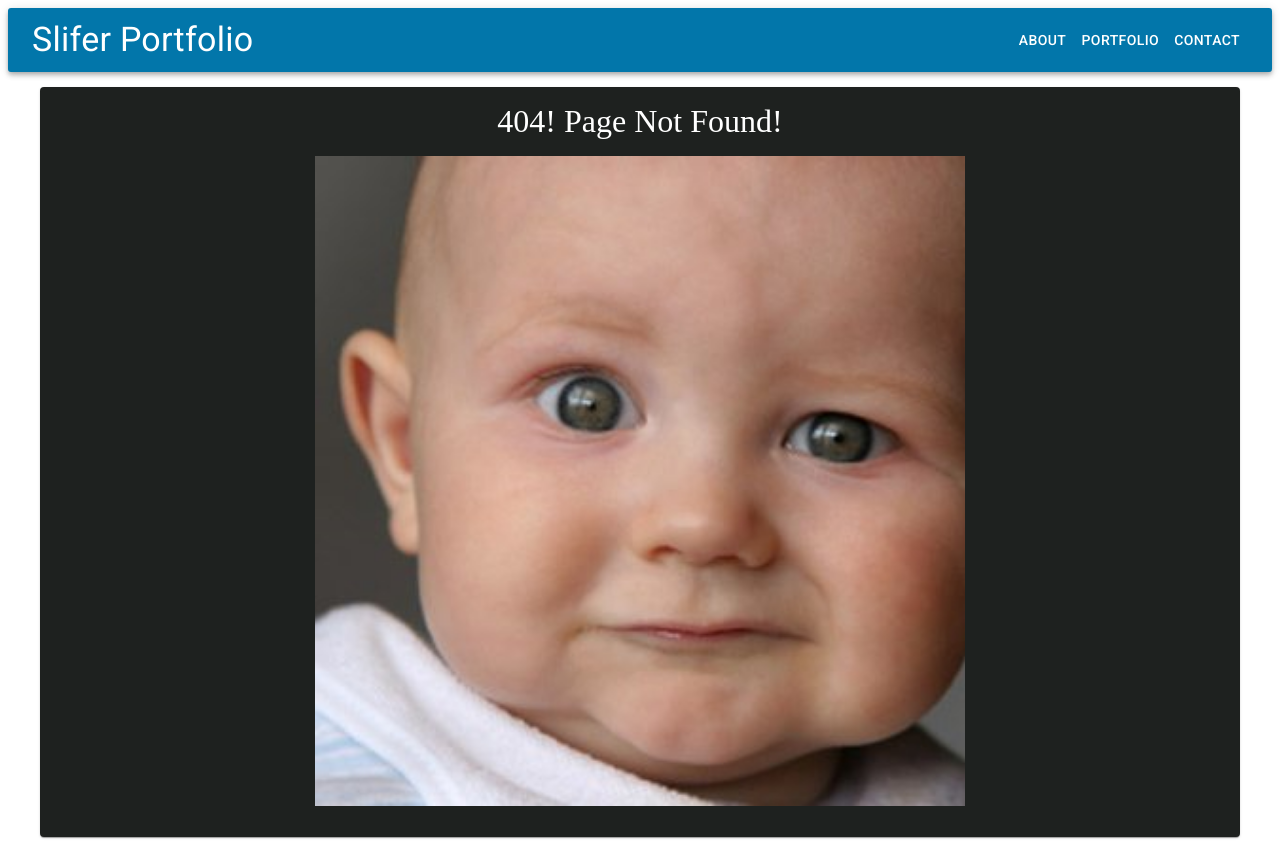
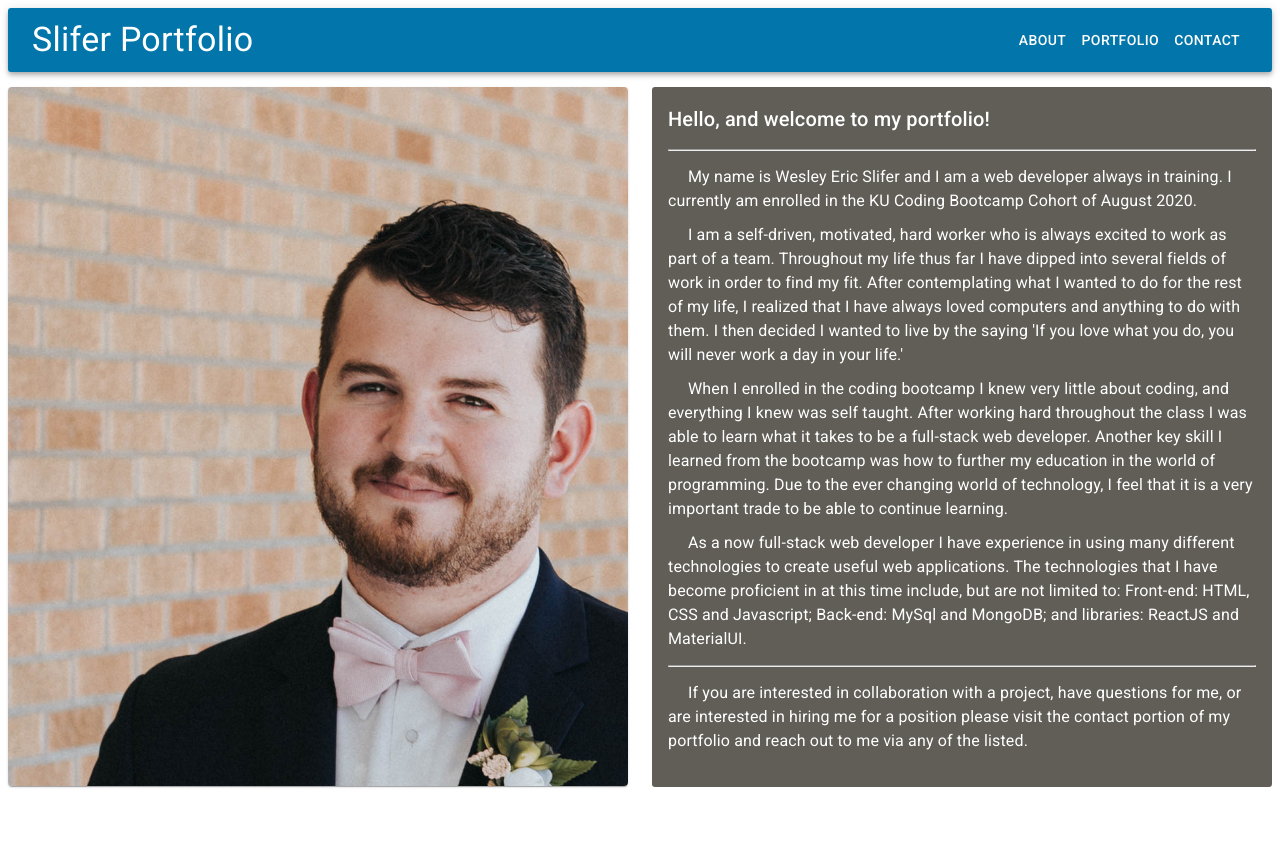
Before and after one commit to wslifer/wslifer.github.io, a React (Create React App) app: page / in a window 1280 px wide. Before the commit this address had no page. After the commit the page ends 800 px from the top, so only its background shows below. Built offline with nearby package versions, Linux system fonts and the light colour scheme.

Commit message:
fixing deploy

```diff
--- a/src/App.js
+++ b/src/App.js
@@ -11,13 +11,13 @@ function App() {
     <Router>
       <Navbar />
       <Switch>
-        <Route exact path="/react_portfolio/">
+        <Route exact path="/">
           <About />
         </Route>
-        <Route exact path="/react_portfolio/Portfolio">
+        <Route exact path="/Portfolio">
           <Portfolio />
         </Route>
-        <Route exact path="/react_portfolio/Contact">
+        <Route exact path="/Contact">
           <Contact />
         </Route>
         <Route>
```
